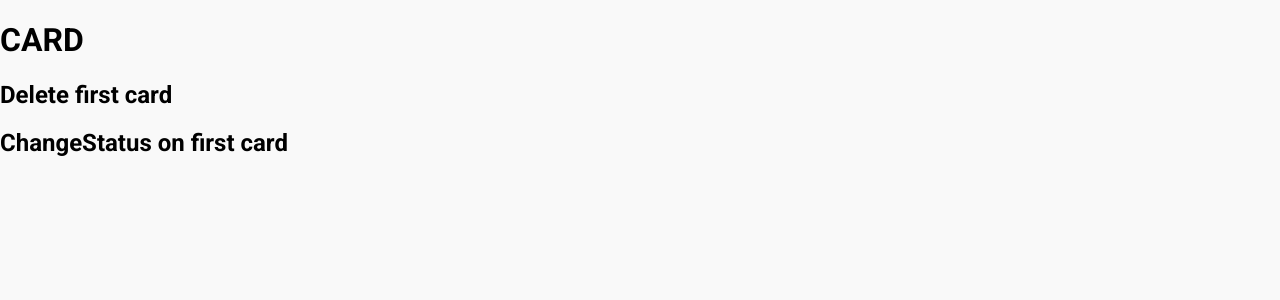
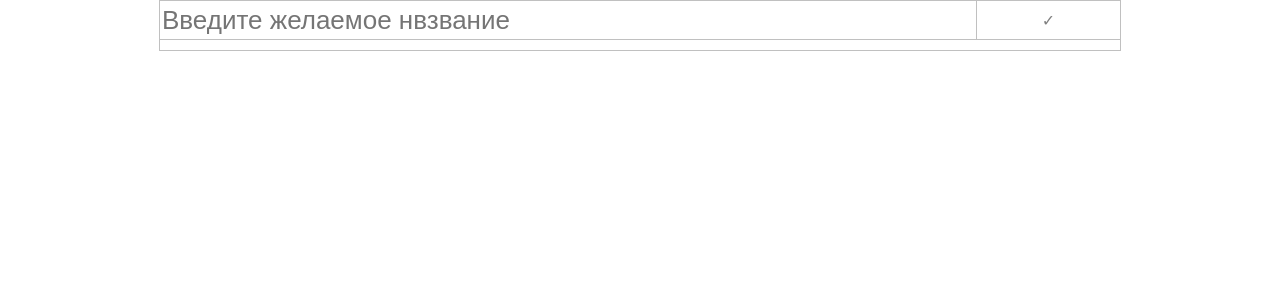
Before and after one commit to bashprog/Todoshechka, a React app: page / in a window 1280 px wide. Shown: the top 300 px of the page. Built offline with nearby package versions, Linux system fonts and the light colour scheme.

Commit message:
Add component to write new item

```diff
--- /dev/null
+++ b/src/components/Card/AddInput.tsx
@@ -0,0 +1,20 @@
+import React, {useEffect, useRef, useState} from "react";
+
+import {useCardStore} from '../../containers/CardContainer/store';
+
+const AddInput: React.FC = () => {
+    const [state, changeState] = useState(''); // Написал это для апдейта компонента
+
+    const addItem = useCardStore(s => s.addItem);
+
+    return (
+        <div className={'addInput'}>
+            <input type="text" value={state} onChange={(e) => changeState(e.target.value)} placeholder={'Введите желаемое нвзвание'} />
+            <div className={`add ${state ? 'active' : ''}`} onClick={() => {addItem(state); changeState('')}}>
+                <span>&#10003;</span>
+            </div>
+        </div>
+    )
+};
+
+export default AddInput
--- a/src/components/Card/Card.scss
+++ b/src/components/Card/Card.scss
@@ -0,0 +1,43 @@
+@import "../../var";
+
+.desk {
+  width: 80%;
+  border: 1px solid $gray;
+  overflow: hidden;
+}
+
+.addInput {
+  width: 100%;
+  margin-bottom: 10px;
+  display: flex;
+  border-bottom: 1px solid $gray;
+  input {
+    border-radius: 0;
+    border: 0;
+    //border: 1px solid $gray;
+    width: 85%;
+    height: 36px;
+    font-size: 26px;
+    &:focus {
+      outline: none;
+    }
+  }
+  .add {
+    border-left: 1px solid $gray;
+    width: 15%;
+    height: 38px;
+    cursor: pointer;
+    transition: .3s;
+    display: flex;
+    justify-content: center;
+    align-items: center;
+    color: gray;
+    &.active {
+      color: black;
+      font-size: 24px;
+      &:hover {
+        background: $green;
+      }
+    }
+  }
+}
--- a/src/components/Card/Card.tsx
+++ b/src/components/Card/Card.tsx
@@ -1,6 +1,8 @@
 import React from 'react';
 
 import './Card.scss';
+
+import AddInput from "./AddInput";
 
 interface item {
     id: string,
@@ -15,12 +17,16 @@ interface IProps {
     changeStatus: (id: string) => void,
 }
 
-const Card: React.FC<IProps> = ({items, addItem, changeStatus, deleteItem}) => {
+const Card: React.FC<IProps> = ({items, changeStatus, deleteItem}) => {
     return(
         <>
-            <h1 onClick={() => addItem('123')}>CARD</h1>
-            <h2 onClick={() => deleteItem(items[0].id)}>Delete first card</h2>
-            <h2 onClick={() => changeStatus(items[0].id)}>ChangeStatus on first card</h2>
+            <div className="container">
+                <div className="flex w100 center">
+                    <div className="desk">
+                        <AddInput/>
+                    </div>
+                </div>
+            </div>
         </>
     )
 };
--- a/src/main.scss
+++ b/src/main.scss
@@ -5,7 +5,6 @@ body {
   margin: 0;
   padding: 0;
   font-family: 'Roboto', sans-serif;
-  background: $lightgray;
 }
 
 .container {
@@ -13,8 +12,17 @@ body {
   width: 1200px;
 }
 
+.w100 {
+  width: 100%;
+}
+
 .flex {
   display: flex;
+}
+
+.center {
+  justify-content: center;
+  align-items: center;
 }
 
 .wrap {
--- a/src/var.scss
+++ b/src/var.scss
@@ -1,5 +1,6 @@
 $brand-color: red;
 $dark: #333333;
-$gray: #ebecf0;
+$gray: #C0C0C0;
 $lightgray: #f9f9f9;
 $blue: #4963ea;
+$green: #7CFC00
```
